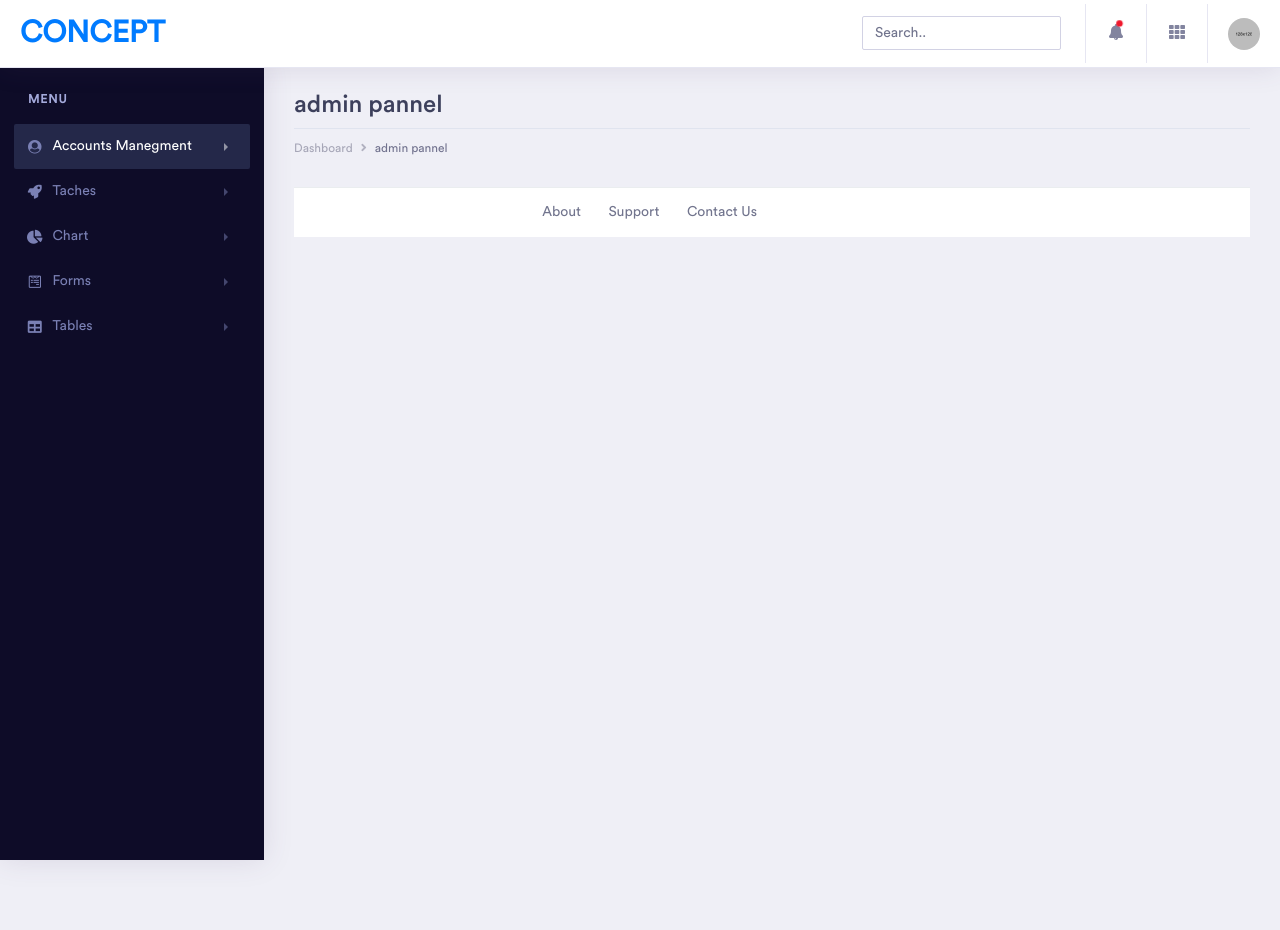
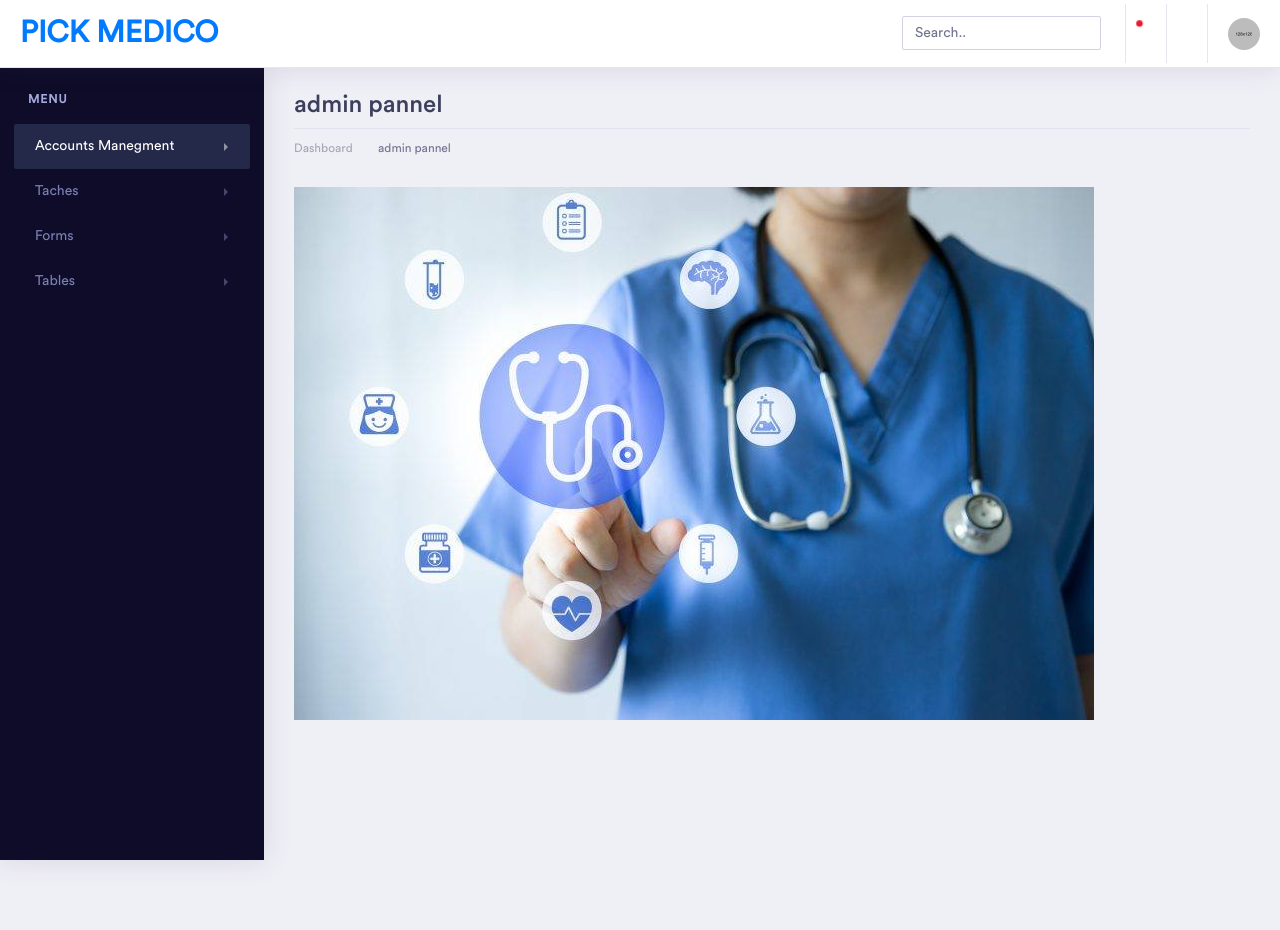
Before and after one commit to soumayabensassi/web, a PHP site: page /concept-master/index.html in a window 1280 px wide. Run offline with PHP 8.4, Linux system fonts and the light colour scheme; some web fonts are replaced.

Commit message:
index-back version2

```diff
--- a/concept-master/index.html
+++ b/concept-master/index.html
@@ -9,13 +9,13 @@
     <link rel="stylesheet" href="assets/vendor/bootstrap/css/bootstrap.min.css">
     <link href="assets/vendor/fonts/circular-std/style.css" rel="stylesheet">
     <link rel="stylesheet" href="assets/libs/css/style.css">
-    <link rel="stylesheet" href="assets/vendor/fonts/fontawesome/css/fontawesome-all.css">
-    <link rel="stylesheet" href="assets/vendor/charts/chartist-bundle/chartist.css">
-    <link rel="stylesheet" href="assets/vendor/charts/morris-bundle/morris.css">
-    <link rel="stylesheet" href="assets/vendor/fonts/material-design-iconic-font/css/materialdesignicons.min.css">
-    <link rel="stylesheet" href="assets/vendor/charts/c3charts/c3.css">
-    <link rel="stylesheet" href="assets/vendor/fonts/flag-icon-css/flag-icon.min.css">
-    <title>Concept - Bootstrap 4 Admin Dashboard Template</title>
+
+
+
+
+
+
+    <title>Pick Medico</title>
 </head>
 
 <body>
@@ -28,7 +28,7 @@
         <!-- ============================================================== -->
         <div class="dashboard-header">
             <nav class="navbar navbar-expand-lg bg-white fixed-top">
-                <a class="navbar-brand" href="index.html">Concept</a>
+                <a class="navbar-brand" href="index.html">Pick Medico</a>
                 <button class="navbar-toggler" type="button" data-toggle="collapse" data-target="#navbarSupportedContent" aria-controls="navbarSupportedContent" aria-expanded="false" aria-label="Toggle navigation">
                     <span class="navbar-toggler-icon"></span>
                 </button>
@@ -157,13 +157,13 @@
                                 <div id="submenu-1" class="collapse submenu" style="">
                                     <ul class="nav flex-column">
                                         <li class="nav-item">
-                                            <a class="nav-link" href="../php/CRUDClient/view/patients.php">patients</a>
+                                            <a class="nav-link" href="../php/CRUDClient/view/patients.php">Patients</a>
                                         </li>
                                         <li class="nav-item">
-                                            <a class="nav-link" href="#">medecins</a>
+                                            <a class="nav-link" href="#">Medecins</a>
                                         </li>
                                         <li class="nav-item">
-                                            <a class="nav-link" href="#">admins</a>
+                                            <a class="nav-link" href="#">Admins</a>
                                         </li>
                                     </ul>
                                 </div>
@@ -173,54 +173,30 @@
                                 <div id="submenu-2" class="collapse submenu" style="">
                                     <ul class="nav flex-column">
                                         <li class="nav-item">
-                                            <a class="nav-link" href="#">blogs <span class="badge badge-secondary">New</span></a>
+                                            <a class="nav-link" href="#">Blogs <span class="badge badge-secondary">New</span></a>
                                         </li>
                                         <li class="nav-item">
-                                            <a class="nav-link" href="#">medecins</a>
+                                            <a class="nav-link" href="#">Medecins</a>
                                         </li>
                                         <li class="nav-item">
-                                            <a class="nav-link" href="gestionreclamation.html">reclamations</a>
+                                            <a class="nav-link" href="gestionreclamation.html">Réclamations</a>
                                         </li>
                                         <li class="nav-item">
-                                            <a class="nav-link" href="#">rendez vous</a>
+                                            <a class="nav-link" href="#">Rendez-vous</a>
                                         </li>
                                         <li class="nav-item">
-                                            <a class="nav-link" href="livraison.html">livraisons</a>
+                                            <a class="nav-link" href="livraison.html">Livraisons</a>
                                         </li>
                                         <li class="nav-item">
-                                            <a class="nav-link" href="gestion medicaments.html">medicaments</a>
+                                            <a class="nav-link" href="gestion medicaments.html">Medicaments</a>
                                         </li>
                                         <li class="nav-item">
-                                            <a class="nav-link" href="#">ordonances</a>
+                                            <a class="nav-link" href="#">Ordonances</a>
                                         </li>
                                     </ul>
                                 </div>
                             </li>
-                            <li class="nav-item">
-                                <a class="nav-link" href="#" data-toggle="collapse" aria-expanded="false" data-target="#submenu-3" aria-controls="submenu-3"><i class="fas fa-fw fa-chart-pie"></i>Chart</a>
-                                <div id="submenu-3" class="collapse submenu" style="">
-                                    <ul class="nav flex-column">
-                                        <li class="nav-item">
-                                            <a class="nav-link" href="pages/chart-c3.html">C3 Charts</a>
-                                        </li>
-                                        <li class="nav-item">
-                                            <a class="nav-link" href="pages/chart-chartist.html">Chartist Charts</a>
-                                        </li>
-                                        <li class="nav-item">
-                                            <a class="nav-link" href="pages/chart-charts.html">Chart</a>
-                                        </li>
-                                        <li class="nav-item">
-                                            <a class="nav-link" href="pages/chart-morris.html">Morris</a>
-                                        </li>
-                                        <li class="nav-item">
-                                            <a class="nav-link" href="pages/chart-sparkline.html">Sparkline</a>
-                                        </li>
-                                        <li class="nav-item">
-                                            <a class="nav-link" href="pages/chart-gauge.html">Guage</a>
-                                        </li>
-                                    </ul>
-                                </div>
-                            </li>
+
                             <li class="nav-item ">
                                 <a class="nav-link" href="#" data-toggle="collapse" aria-expanded="false" data-target="#submenu-4" aria-controls="submenu-4"><i class="fab fa-fw fa-wpforms"></i>Forms</a>
                                 <div id="submenu-4" class="collapse submenu" style="">
@@ -289,78 +265,22 @@
                                         <li class="breadcrumb-item active" aria-current="page">admin pannel</li>
                                     </ol>
                                 </nav>
+
                             </div>
+
                         </div>
                     </div>
+
                 </div>
                 <!-- ============================================================== -->
-                <!-- end pageheader  -->
-                <!-- ============================================================== -->
+                <img src="1.png">
+            </div>
 
-                <!-- ============================================================== -->
-
-                <!-- ============================================================== -->
-
-                <!-- recent orders  -->
-                <!-- ============================================================== -->
-
-                <!-- ============================================================== -->
-                <!-- end recent orders  -->
-
-
-                <!-- ============================================================== -->
-                <!-- ============================================================== -->
-                <!-- customer acquistion  -->
-                <!-- ============================================================== -->
-
-                <!-- ============================================================== -->
-                <!-- end product category  -->
-                <!-- product sales  -->
-                <!-- ============================================================== -->
-
-                <!-- ============================================================== -->
-                <!-- end product sales  -->
-                <!-- ============================================================== -->
-
-                <!-- ============================================================== -->
-                <!-- total revenue  -->
-                <!-- ============================================================== -->
-
-
-                <!-- ============================================================== -->
-                <!-- ============================================================== -->
-                <!-- category revenue  -->
-                <!-- ============================================================== -->
-
-                <!-- end category revenue  -->
-                <!-- ============================================================== -->
-
-
-                <!-- ============================================================== -->
-                <!-- footer -->
-                <!-- ============================================================== -->
-                <div class="footer">
-                    <div class="container-fluid">
-                        <div class="row">
-
-                            <div class="col-xl-6 col-lg-6 col-md-6 col-sm-12 col-12">
-                                <div class="text-md-right footer-links d-none d-sm-block">
-                                    <a href="javascript: void(0);">About</a>
-                                    <a href="javascript: void(0);">Support</a>
-                                    <a href="javascript: void(0);">Contact Us</a>
-                                </div>
-                            </div>
-                        </div>
-                    </div>
-                </div>
-                <!-- ============================================================== -->
-                <!-- end footer -->
-                <!-- ============================================================== -->
-            </div>
             <!-- ============================================================== -->
             <!-- end wrapper  -->
             <!-- ============================================================== -->
         </div>
+
         <!-- ============================================================== -->
         <!-- end main wrapper  -->
         <!-- ============================================================== -->
--- a/php/CRUDClient/model/Client.php
+++ b/php/CRUDClient/model/Client.php
@@ -5,6 +5,7 @@ class Client
     private ?string $emailClient = null;
     private ?string $password = null;
     private ?string $passwordVerif = null;
+
     function getIdClient(): int{
         return $this->idClient;
     }
--- a/php/CRUDClient/view/patients.php
+++ b/php/CRUDClient/view/patients.php
@@ -35,7 +35,7 @@ $liste=$Client1->afficherClient();
         <!-- ============================================================== -->
         <div class="dashboard-header">
             <nav class="navbar navbar-expand-lg bg-white fixed-top">
-                <a class="navbar-brand" href="index.html">PICK MEDICO</a>
+                <a class="navbar-brand" href="../../../concept-master/index.html">PICK MEDICO</a>
                 <button class="navbar-toggler" type="button" data-toggle="collapse" data-target="#navbarSupportedContent" aria-controls="navbarSupportedContent" aria-expanded="false" aria-label="Toggle navigation">
                     <span class="navbar-toggler-icon"></span>
                 </button>
--- a/php/config.php
+++ b/php/config.php
@@ -10,7 +10,7 @@ class config
                 self::$pdo=new PDO('mysql:host=localhost;dbname=atelierphp','root','',
                 [PDO::ATTR_ERRMODE=>PDO::ERRMODE_EXCEPTION,
                 PDO::ATTR_DEFAULT_FETCH_MODE=>PDO::FETCH_ASSOC]);
-                echo "Connected succcessfully";
+
             }
             catch (Exception $e)
             {die('Erreur: ' .$e->getMessage());}
```
Also changed, not shown: pages1/sign-up.html (+3 -5 lines), php/CRUDClient/view/modifierClient.php (+24 -9 lines), concept-master/1.png (added).
